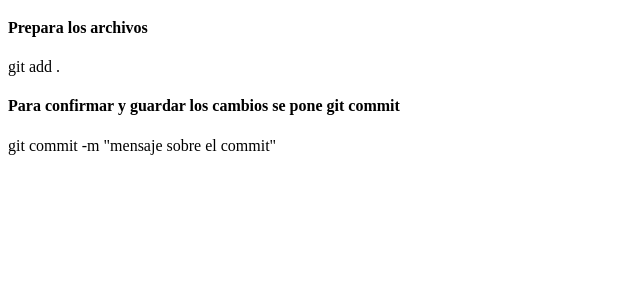
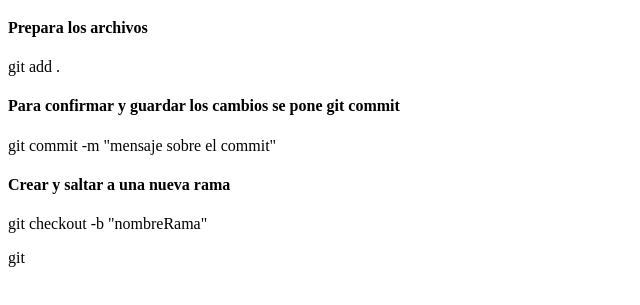
Before and after one commit to yuliana-mallorga/practicaGit23, a plain HTML site: page index.html in a window 1280 px wide. Shown: the part 61-366 px from the top of the page, without its empty margins (0-640 px from the left). Drawn offline with Linux system fonts and the light colour scheme.

Commit message:
creamos la rama dev

```diff
--- a/index.html
+++ b/index.html
@@ -15,6 +15,9 @@
         <p>git add .</p>
         <h4>Para confirmar y guardar los cambios se pone git commit</h4>
         <p>git commit -m "mensaje sobre el commit"</p>
+        <h4>Crear y saltar a una nueva rama</h4>
+        <p>git checkout -b "nombreRama"</p>
+        git
     </main>
 </body>
 </html>
```
